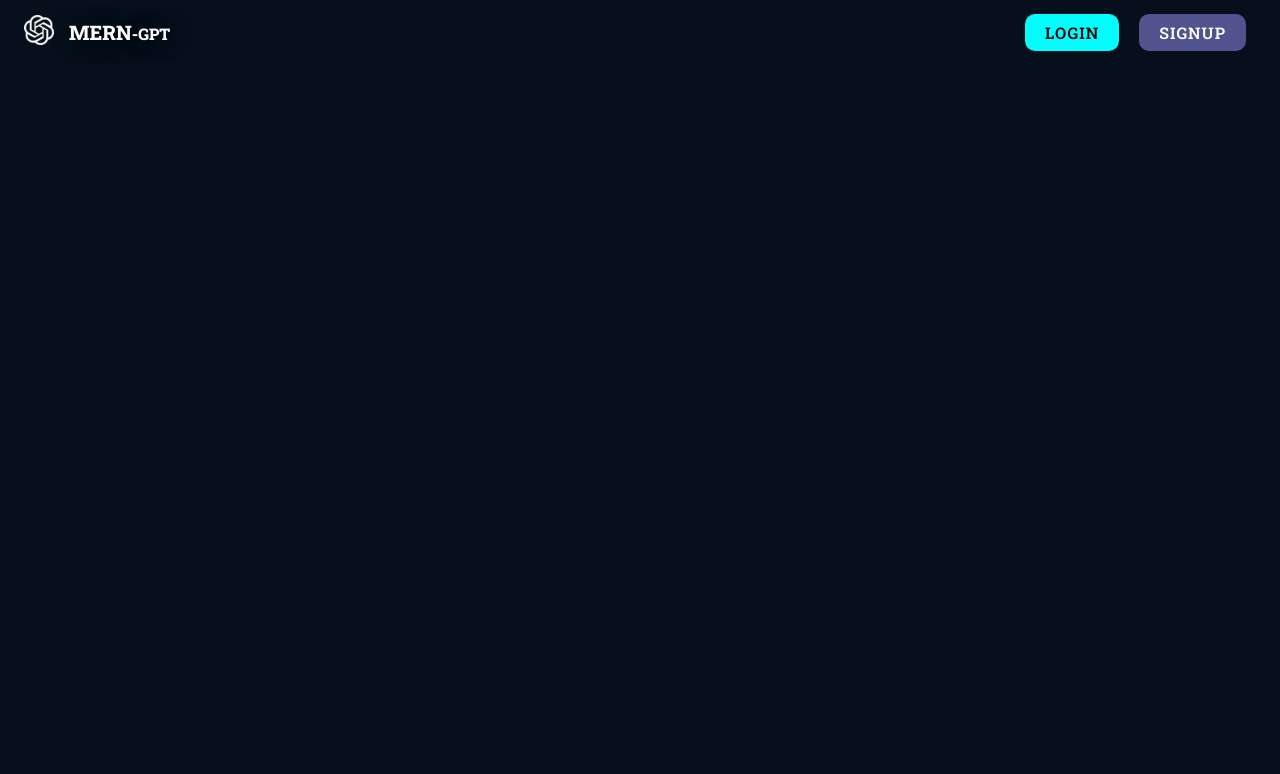
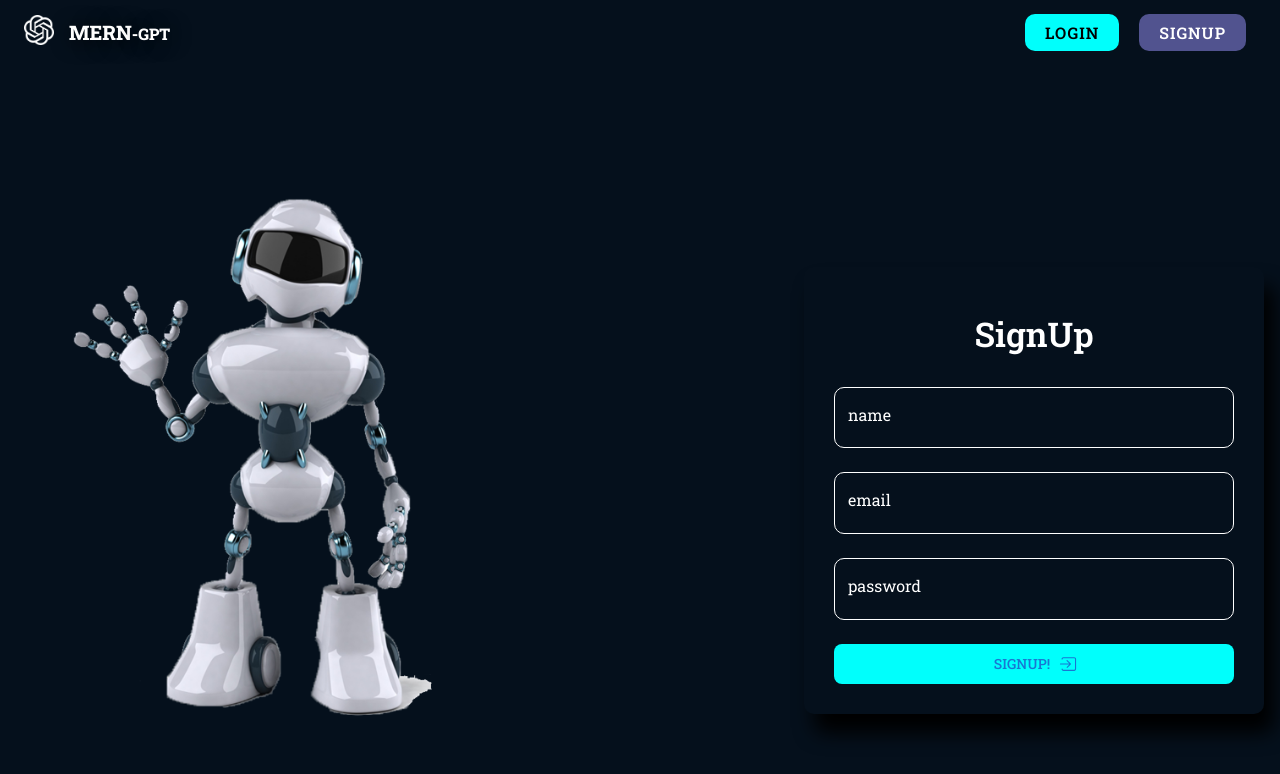
Before and after one commit to texas38923/ai-saas-chatbot, a React (Vite) app in the folder frontend/: page /signup in a window 1280 px wide. Shown: the top 774 px of the page. Built offline with nearby package versions, Linux system fonts and the light colour scheme; no server answers.

Commit message:
signup page done

```diff
--- a/frontend/src/context/AuthContext.tsx
+++ b/frontend/src/context/AuthContext.tsx
@@ -9,6 +9,7 @@
   checkAuthStatus,
   loginUser,
   logoutUser,
+  signupUser,
 } from '../helpers/api-communicator';
 
 //basically to remove the need of prop drilling, we use context api or reduxTk, to manage states gloablly.
@@ -52,7 +53,13 @@
     }
   };
 
-  const signup = async (name: string, email: string, password: string) => {};
+  const signup = async (name: string, email: string, password: string) => {
+    const data = await signupUser(name, email, password);
+    if (data) {
+      setUSer({ email: data.email, name: data.name });
+      setIsLoggedIn(true);
+    }
+  };
 
   const logout = async () => {
     await logoutUser();
--- a/frontend/src/helpers/api-communicator.ts
+++ b/frontend/src/helpers/api-communicator.ts
@@ -7,6 +7,23 @@
   //if not OK:
   if (res.status !== 200) {
     throw new Error('Unable to login..');
+  }
+
+  const data = await res.data;
+  return data;
+};
+
+export const signupUser = async (
+  name: string,
+  email: string,
+  password: string
+) => {
+  //send a post request to the backend:
+  const res = await axios.post('/user/signup', { name, email, password });
+
+  //if not OK:
+  if (res.status !== 201) {
+    throw new Error('Unable to signup..');
   }
 
   const data = await res.data;
--- a/frontend/src/pages/Signup.tsx
+++ b/frontend/src/pages/Signup.tsx
@@ -1,7 +1,102 @@
-import React from 'react';
+import { Box, Typography, Button } from '@mui/material';
+import CustomizedInput from '../components/shared/CustomizedInput';
+import { IoIosLogIn } from 'react-icons/io';
+import { useAuth } from '../context/AuthContext';
+import toast from 'react-hot-toast';
+import { useEffect } from 'react';
+import { useNavigate } from 'react-router-dom';
 
 const Signup = () => {
-  return <div></div>;
+  const navigate = useNavigate();
+  const auth = useAuth();
+  const handleSubmit = async (e: React.FormEvent<HTMLFormElement>) => {
+    e.preventDefault();
+    const formData = new FormData(e.currentTarget);
+    const name = formData.get('name') as string;
+    const email = formData.get('email') as string;
+    const password = formData.get('password') as string;
+    try {
+      toast.loading('Signing Up', { id: 'signup' });
+      await auth?.signup(name, email, password);
+      toast.success('Signed-Up Successfully!', { id: 'signup' });
+    } catch (error) {
+      console.log(error);
+      toast.error('Signing Up Failed..', { id: 'signup' });
+    }
+  };
+
+  useEffect(() => {
+    if (auth?.user) {
+      return navigate('/chat');
+    }
+  }, [auth]);
+
+  return (
+    <Box width={'100%'} height={'100%'} display='flex' flex={1}>
+      <Box padding={8} mt={8} display={{ md: 'flex', sm: 'none', xs: 'none' }}>
+        <img src='airobot.png' alt='Robot' style={{ width: '400px' }} />
+      </Box>
+
+      <Box
+        display={'flex'}
+        flex={{ xs: 1, md: 0.5 }}
+        justifyContent={'center'}
+        alignItems={'center'}
+        padding={2}
+        ml={'auto'}
+        mt={16}
+      >
+        <form
+          onSubmit={handleSubmit}
+          style={{
+            margin: 'auto',
+            padding: '30px',
+            boxShadow: '10px 19px 20px #000',
+            borderRadius: '10px',
+            border: 'none',
+          }}
+        >
+          <Box
+            sx={{
+              display: 'flex',
+              flexDirection: 'column',
+              justifyContent: 'center',
+            }}
+          >
+            <Typography
+              variant='h4'
+              textAlign='center'
+              padding={2}
+              fontWeight={600}
+            >
+              SignUp
+            </Typography>
+            <CustomizedInput type='text' name='name' label='name' />
+            <CustomizedInput type='email' name='email' label='email' />
+            <CustomizedInput type='password' name='password' label='password' />
+            <Button
+              type='submit'
+              sx={{
+                px: 2,
+                py: 1,
+                mt: 2,
+                width: '400px',
+                borderRadius: 2,
+                bgcolor: '#00fffc',
+                ':hover': {
+                  bgcolor: 'white',
+                  color: 'black',
+                },
+              }}
+              endIcon={<IoIosLogIn />}
+            >
+              SignUp!
+            </Button>
+          </Box>
+        </form>
+      </Box>
+    </Box>
+  );
 };
 
 export default Signup;
```
